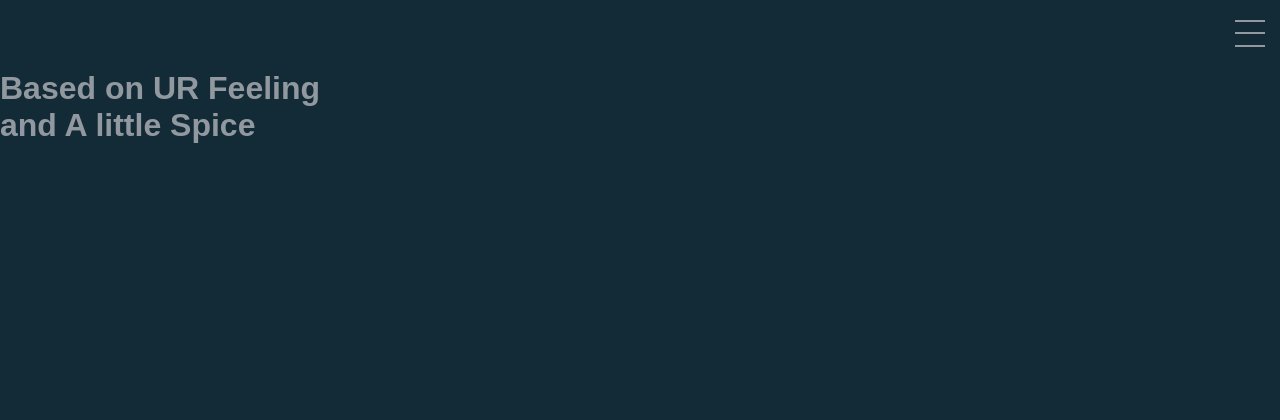
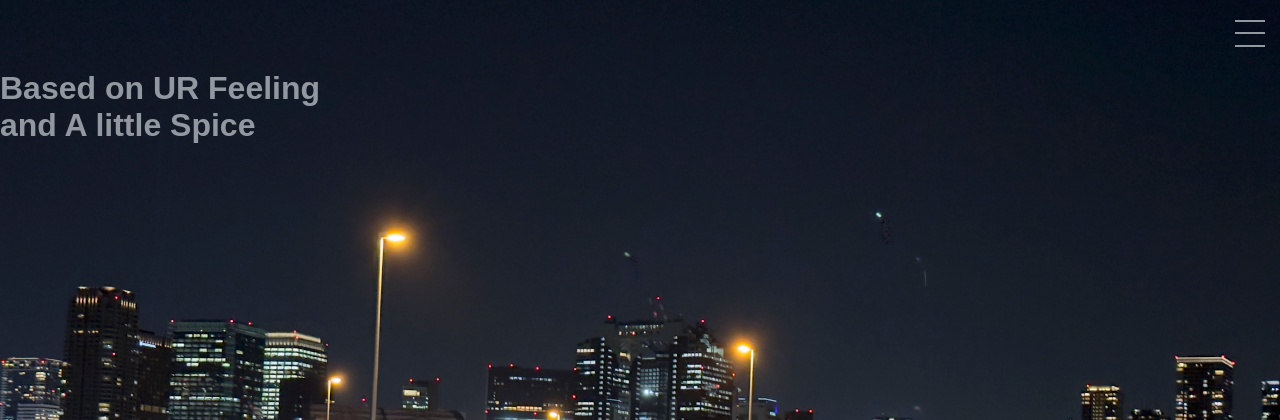
Before and after one commit to LibertyReman/portfolio_wp, a PHP site: page / in a window 1280 px wide. Shown: the top 420 px of the page. Run offline with PHP 8.4, Linux system fonts and the light colour scheme.

Commit message:
背景画像を追加

```diff
--- a/css/style.css
+++ b/css/style.css
@@ -4,6 +4,17 @@ body {
   color: #91989F;
   font-family: arial, sans-serif;
   font-weight: bold;
+}
+body::before {
+  display: block;
+  position: fixed;
+  top: 0;
+  left: 0;
+  z-index: -1;
+  width: 100%;
+  height: 100vh;
+  background: no-repeat center/cover url(../img/hero.jpg);
+  content: "";
 }
 
 a {
--- a/scss/foundation/_base.scss
+++ b/scss/foundation/_base.scss
@@ -11,6 +11,17 @@ body {
   font-family: arial, sans-serif;
   font-weight: bold;
 
+  &::before {
+    display: block;
+    position: fixed;
+    top: 0;
+    left: 0;
+    z-index: -1;
+    width: 100%;
+    height: 100vh;
+    background: no-repeat center/cover url(../img/hero.jpg);
+    content: "";
+  }
 }
 
 a {
```
Also changed, not shown: img/hero.jpg (added), 1 other file.
